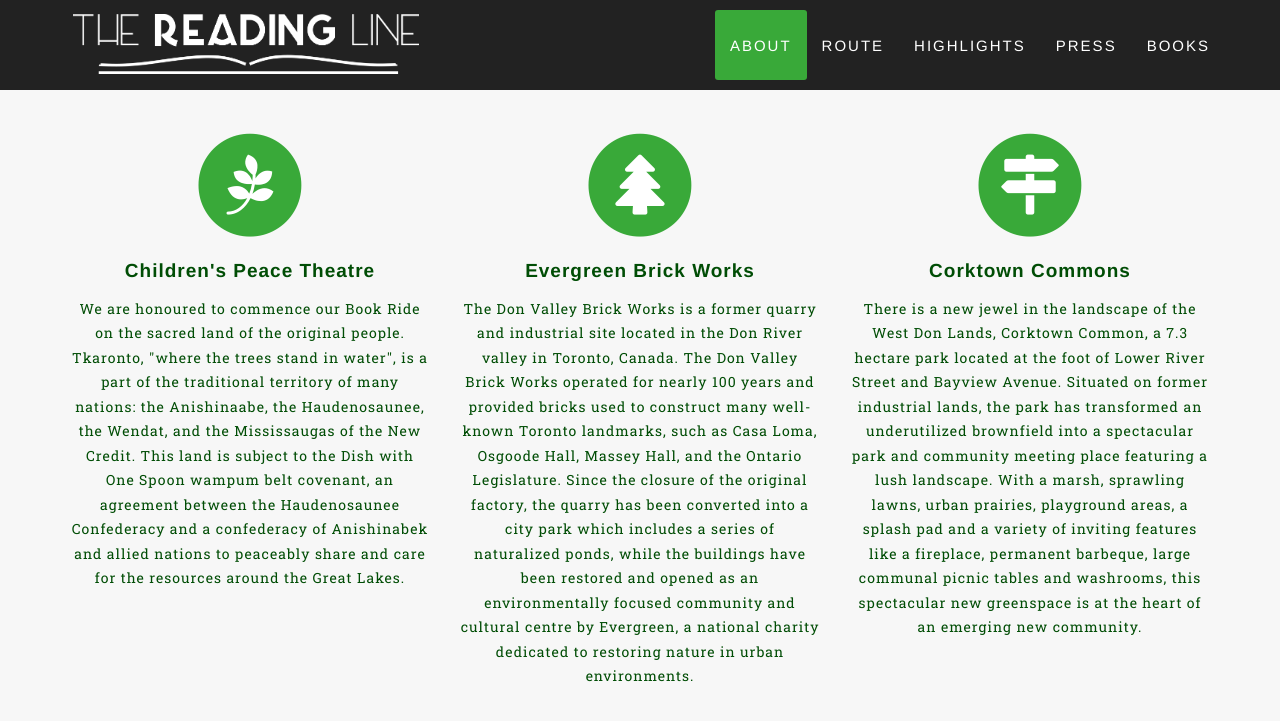
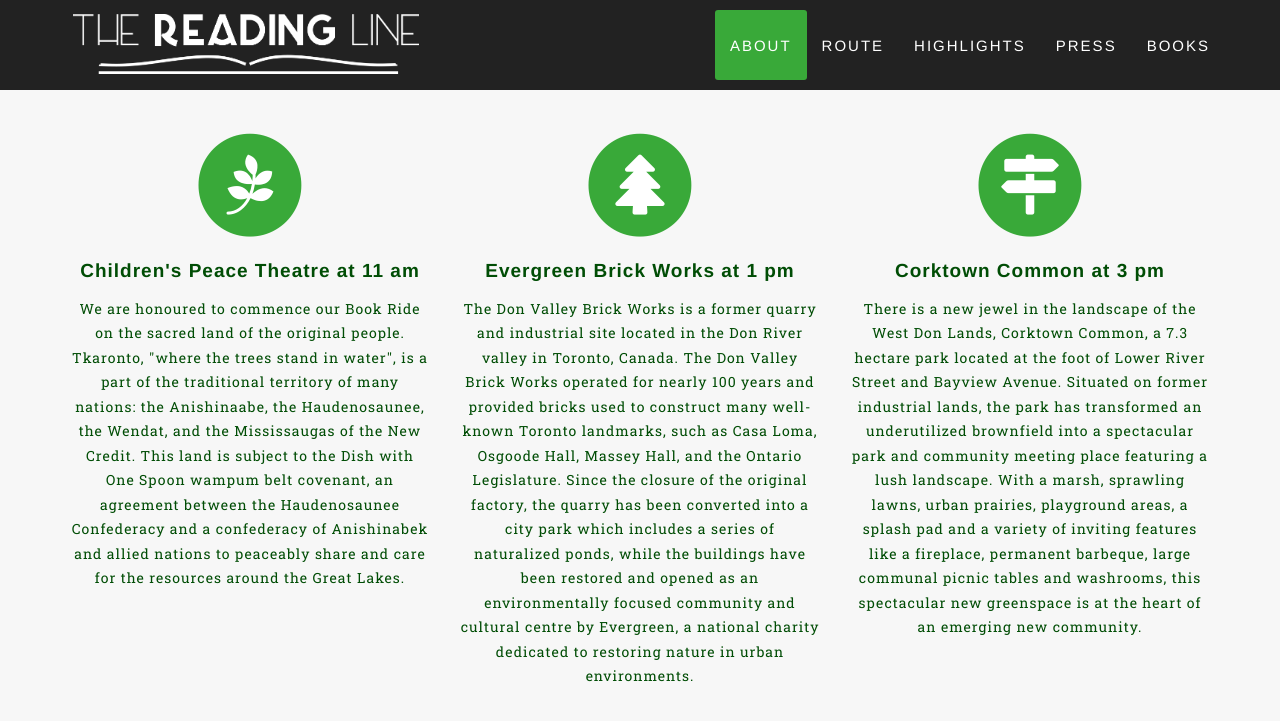
Before and after one commit to thereadingline/thereadingline.github.io, a Jekyll site: the page built from _pages/2017-don-river-edition.md, in a window 1280 px wide and 900 px high, scrolled down 902 px. Shown: the top 721 px of the window. Built offline with Jekyll 4.4.1, drawn with Linux system fonts in a browser that asks for light colours; some web fonts are replaced.

Commit message:
jjw update

```diff
--- a/_pages/2017-don-river-edition.md
+++ b/_pages/2017-don-river-edition.md
@@ -9,13 +9,13 @@
 route_src: https://www.google.ca/maps/d/u/0/embed?mid=1onvS6oh4BYR6qELmWKliWZ3ooDg
 future: true
 about:
-  - title: Children's Peace Theatre
+  - title: Children's Peace Theatre at 11 am
     img: fa-pagelines
     body: 'We are honoured to commence our Book Ride on the sacred land of the original people.  Tkaronto, "where the trees stand in water", is a part of the traditional territory of many nations: the Anishinaabe, the Haudenosaunee, the Wendat, and the Mississaugas of the New Credit. This land is subject to the Dish with One Spoon wampum belt covenant, an agreement between the Haudenosaunee Confederacy and a confederacy of Anishinabek and allied nations to peaceably share and care for the resources around the Great Lakes.'
-  - title: Evergreen Brick Works
+  - title: Evergreen Brick Works at 1 pm
     img: fa-tree
     body: The Don Valley Brick Works is a former quarry and industrial site located in the Don River valley in Toronto, Canada. The Don Valley Brick Works operated for nearly 100 years and provided bricks used to construct many well-known Toronto landmarks, such as Casa Loma, Osgoode Hall, Massey Hall, and the Ontario Legislature. Since the closure of the original factory, the quarry has been converted into a city park which includes a series of naturalized ponds, while the buildings have been restored and opened as an environmentally focused community and cultural centre by Evergreen, a national charity dedicated to restoring nature in urban environments.
-  - title: Corktown Commons
+  - title: Corktown Common at 3 pm
     img: fa-map-signs
     body: There is a new jewel in the landscape of the West Don Lands, Corktown Common, a 7.3 hectare park located at the foot of Lower River Street and Bayview Avenue. Situated on former industrial lands, the park has transformed an underutilized brownfield into a spectacular park and community meeting place featuring a lush landscape. With a marsh, sprawling lawns, urban prairies, playground areas, a splash pad and a variety of inviting features like a fireplace, permanent barbeque, large communal picnic tables and washrooms, this spectacular new greenspace is at the heart of an emerging new community.
 journey:
```
Also changed, not shown: img/books/anyotherway.jpg.
